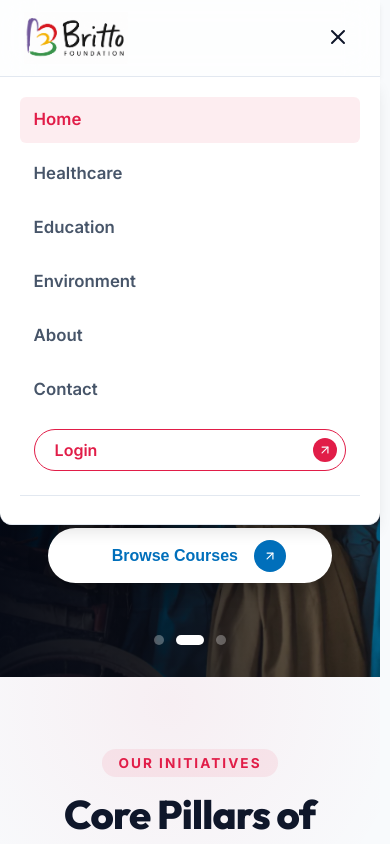
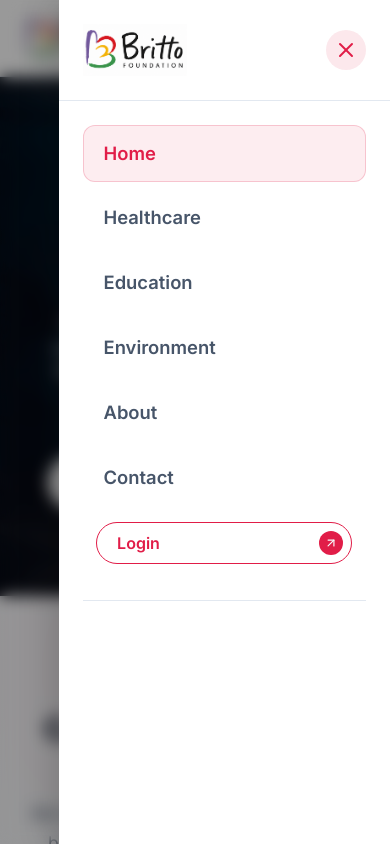
Before and after one commit to devBinud/brittofoundation, a React (Vite) app: page / in a window 390 px wide. Both pictures are taken after a click on the button 338 px from the left and 38 px from the top of the page. Shown: the top 844 px of the page. Built offline with nearby package versions, Linux system fonts and the light colour scheme.

Commit message:
mobile responsiveness added

```diff
--- a/index.html
+++ b/index.html
@@ -5,6 +5,7 @@
     <link rel="preconnect" href="https://fonts.googleapis.com" />
     <link rel="preconnect" href="https://fonts.gstatic.com" crossorigin />
     <link href="https://fonts.googleapis.com/css2?family=Inter:wght@300;400;500;600;700&family=Outfit:wght@300;400;500;600;700;800&display=swap" rel="stylesheet" />
+    <meta name="viewport" content="width=device-width, initial-scale=1.0" />
     <meta name="description" content="Britto Foundation - A community-driven platform for blood donation matching, group leaderboard tracking, hospital demands, interactive education, and civic/ecological reporting." />
     <meta name="keywords" content="blood donation, community ngo, civic reports, leaderboard, college blood camp, hospital blood request, eco tourism, assam" />
     <title>Britto Foundation - Lifeline of the Community</title>
--- a/src/components/Navbar/Navbar.css
+++ b/src/components/Navbar/Navbar.css
@@ -1,5 +1,5 @@
 .navbar {
-  position: sticky;
+  position: fixed;
   top: 0;
   left: 0;
   width: 100%;
@@ -7,8 +7,10 @@
   border-radius: 0;
   border-top: none;
   border-inline: none;
+  border-bottom: 1px solid var(--border);
+  background-color: var(--bg-secondary);
   padding: 0.75rem 0;
-  transition: background var(--transition-normal), box-shadow var(--transition-normal), backdrop-filter var(--transition-normal);
+  transition: box-shadow var(--transition-normal);
 }
 
 /* Solid opaque navbar on scroll */
@@ -210,69 +212,140 @@
   cursor: pointer;
 }
 
-/* Mobile Menu */
-.navbar-menu-mobile {
-  position: absolute;
-  top: 100%;
+/* Mobile Menu Overlay & Drawer */
+.mobile-menu-overlay {
+  position: fixed;
+  top: 0;
   left: 0;
-  width: 100%;
+  width: 100vw;
+  height: 100vh;
+  background: rgba(0, 0, 0, 0.4);
+  backdrop-filter: blur(8px);
+  -webkit-backdrop-filter: blur(8px);
+  z-index: 1050;
+  opacity: 0;
+  visibility: hidden;
+  transition: opacity 0.3s ease, visibility 0.3s ease;
+}
+
+.mobile-menu-overlay.open {
+  opacity: 1;
+  visibility: visible;
+}
+
+.mobile-menu-drawer {
+  position: fixed;
+  top: 0;
+  right: -100%;
+  width: 85%;
+  max-width: 400px;
+  height: 100vh;
+  background: var(--bg-secondary);
+  box-shadow: -10px 0 30px rgba(0, 0, 0, 0.15);
+  z-index: 1060;
   display: flex;
   flex-direction: column;
-  padding: 1.25rem;
+  transition: right 0.4s cubic-bezier(0.16, 1, 0.3, 1);
+  overflow-y: auto;
+}
+
+.mobile-menu-drawer.open {
+  right: 0;
+}
+
+.mobile-drawer-header {
+  display: flex;
+  justify-content: space-between;
+  align-items: center;
+  padding: 1.5rem;
+  border-bottom: 1px solid var(--border);
+  background: var(--bg-secondary);
+  position: sticky;
+  top: 0;
+  z-index: 10;
+}
+
+.close-drawer-btn {
+  background: rgba(var(--primary-rgb), 0.1);
+  border: none;
+  color: var(--primary);
+  width: 40px;
+  height: 40px;
+  border-radius: var(--radius-full);
+  display: flex;
+  align-items: center;
+  justify-content: center;
+  cursor: pointer;
+  transition: all var(--transition-normal);
+}
+
+.close-drawer-btn:hover {
+  background: var(--primary);
+  color: #fff;
+  transform: rotate(90deg);
+}
+
+.mobile-drawer-content {
+  display: flex;
+  flex-direction: column;
+  padding: 1.5rem;
   gap: 0.5rem;
-  border-top: 1px solid var(--border);
-  border-bottom: 1px solid var(--border);
-  border-radius: 0 0 var(--radius-md) var(--radius-md);
-  text-align: left;
-  background: var(--bg-secondary);
-  box-shadow: var(--shadow-lg);
-  z-index: 1000;
 }
 
 .nav-link-mobile {
-  font-size: 1.05rem;
+  font-size: 1.15rem;
   font-weight: 600;
   color: var(--text-secondary);
-  padding: 0.65rem 0.85rem;
-  border-radius: var(--radius-sm);
+  padding: 0.85rem 1.25rem;
+  border-radius: var(--radius-md);
   transition: all var(--transition-fast);
   display: block;
   text-decoration: none;
+  border: 1px solid transparent;
 }
 
 .nav-link-mobile:hover,
 .nav-link-mobile:focus-visible {
   color: var(--primary);
   background-color: rgba(var(--primary-rgb), 0.05);
+  border-color: rgba(var(--primary-rgb), 0.1);
   outline: none;
 }
 
 .nav-link-mobile.active {
   color: var(--primary);
   background-color: rgba(var(--primary-rgb), 0.08);
+  border-color: rgba(var(--primary-rgb), 0.2);
 }
 
 .mobile-menu-divider {
   border: 0;
   border-top: 1px solid var(--border);
-  margin: 0.5rem 0;
+  margin: 1.25rem 0;
 }
 
 .mobile-profile-section {
   display: flex;
   flex-direction: column;
+  padding: 1.25rem;
+  background: var(--bg-primary);
+  border-radius: var(--radius-lg);
+  border: 1px solid var(--border);
+  margin-top: 0.5rem;
 }
 
 .mobile-profile-info {
   display: flex;
   align-items: center;
-  gap: 0.75rem;
+  gap: 1rem;
+  margin-bottom: 0.5rem;
 }
 
 .mobile-user-name {
-  font-weight: 600;
+  font-weight: 700;
+  font-size: 1.1rem;
   color: var(--text-primary);
-  margin: 0;
+  margin: 0 0 0.25rem 0;
 }
 
 @media (max-width: 768px) {
--- a/src/components/Navbar/Navbar.jsx
+++ b/src/components/Navbar/Navbar.jsx
@@ -13,10 +13,21 @@ const Navbar = () => {
   const navigate = useNavigate();
 
   useEffect(() => {
-    const handleScroll = () => setScrolled(window.scrollY > 10);
+    const handleScroll = () => setScrolled(window.scrollY > 50);
     window.addEventListener('scroll', handleScroll, { passive: true });
     return () => window.removeEventListener('scroll', handleScroll);
   }, []);
+
+  useEffect(() => {
+    if (isOpen) {
+      document.body.style.overflow = 'hidden';
+    } else {
+      document.body.style.overflow = '';
+    }
+    return () => {
+      document.body.style.overflow = '';
+    };
+  }, [isOpen]);
 
   const handleLogout = () => {
     logout();
@@ -43,7 +54,7 @@ const Navbar = () => {
   };
 
   return (
-    <nav className={`glass-panel navbar${scrolled ? ' navbar-scrolled' : ''}`}>
+    <nav className={`navbar${scrolled ? ' navbar-scrolled' : ''}`}>
       <div className="container navbar-container">
         <Link to="/" className="navbar-logo" onClick={() => setIsOpen(false)}>
           <img src="/logo.png" alt="Britto Foundation" className="navbar-logo-img" />
@@ -103,14 +114,25 @@ const Navbar = () => {
         </div>
 
         {/* Mobile Toggle */}
-        <button className="navbar-toggle" onClick={() => setIsOpen(!isOpen)}>
-          {isOpen ? <X size={24} /> : <Menu size={24} />}
+        <button className="navbar-toggle" onClick={() => setIsOpen(true)}>
+          <Menu size={24} />
         </button>
       </div>
 
-      {/* Mobile Menu */}
-      {isOpen && (
-        <div className="navbar-menu-mobile animate-fade-in">
+      {/* Mobile Menu Overlay & Drawer */}
+      <div className={`mobile-menu-overlay ${isOpen ? 'open' : ''}`} onClick={() => setIsOpen(false)}></div>
+
+      <div className={`mobile-menu-drawer ${isOpen ? 'open' : ''}`}>
+        <div className="mobile-drawer-header">
+          <Link to="/" className="navbar-logo" onClick={() => setIsOpen(false)}>
+            <img src="/logo.png" alt="Britto Foundation" className="navbar-logo-img" />
+          </Link>
+          <button className="close-drawer-btn" onClick={() => setIsOpen(false)}>
+            <X size={24} />
+          </button>
+        </div>
+
+        <div className="mobile-drawer-content">
           <NavLink to="/" className="nav-link-mobile" onClick={() => setIsOpen(false)}>Home</NavLink>
           <NavLink to="/healthcare" className="nav-link-mobile" onClick={() => setIsOpen(false)}>Healthcare</NavLink>
           <NavLink to="/education" className="nav-link-mobile" onClick={() => setIsOpen(false)}>Education</NavLink>
@@ -147,7 +169,7 @@ const Navbar = () => {
                   setIsOpen(false);
                   navigate(getDashboardPath());
                 }}
-                className="w-full justify-center mt-3"
+                className="w-full justify-center mt-4"
               >
                 <LayoutDashboard size={16} /> Dashboard
               </Button>
@@ -158,14 +180,14 @@ const Navbar = () => {
                   setIsOpen(false);
                   handleLogout();
                 }}
-                className="w-full justify-center mt-2"
+                className="w-full justify-center mt-3"
               >
                 <LogOut size={16} /> Sign Out
               </Button>
             </div>
           )}
         </div>
-      )}
+      </div>
     </nav>
   );
 };
--- /dev/null
+++ b/src/components/ScrollToTop/ScrollToTop.jsx
@@ -0,0 +1,14 @@
+import { useEffect } from 'react';
+import { useLocation } from 'react-router-dom';
+
+const ScrollToTop = () => {
+  const { pathname } = useLocation();
+
+  useEffect(() => {
+    window.scrollTo(0, 0);
+  }, [pathname]);
+
+  return null;
+};
+
+export default ScrollToTop;
--- a/src/index.css
+++ b/src/index.css
@@ -130,7 +130,7 @@ body {
   color: var(--text-secondary);
   line-height: 1.5;
   transition: background-color var(--transition-normal), color var(--transition-normal);
-  overflow-x: hidden;
+  overflow-x: clip;
   -webkit-font-smoothing: antialiased;
 }
 
--- a/src/layouts/PublicLayout/PublicLayout.css
+++ b/src/layouts/PublicLayout/PublicLayout.css
@@ -7,4 +7,5 @@
 .public-content {
   flex: 1 0 auto;
   width: 100%;
+  padding-top: 76px; /* Offset for fixed navbar */
 }
--- a/src/pages/Contact/Contact.css
+++ b/src/pages/Contact/Contact.css
@@ -27,14 +27,18 @@
 }
 
 .contact-hero-blob-1 {
-  width: 500px; height: 500px;
-  top: -150px; right: -80px;
+  width: 500px;
+  height: 500px;
+  top: -150px;
+  right: -80px;
   background: radial-gradient(circle, rgba(var(--primary-rgb), 0.07) 0%, transparent 70%);
 }
 
 .contact-hero-blob-2 {
-  width: 400px; height: 400px;
-  bottom: -80px; left: -80px;
+  width: 400px;
+  height: 400px;
+  bottom: -80px;
+  left: -80px;
   background: radial-gradient(circle, rgba(var(--secondary-rgb), 0.05) 0%, transparent 70%);
 }
 
@@ -64,7 +68,7 @@
 
 .contact-hero-title {
   font-family: var(--font-heading);
-  font-size: clamp(2.8rem, 6vw, 4.5rem);
+  font-size: clamp(2.2rem, 5vw, 3.25rem);
   font-weight: 900;
   letter-spacing: -0.03em;
   line-height: 1.05;
@@ -139,7 +143,9 @@
   box-shadow: var(--shadow-md);
 }
 
-.contact-info-card:hover::before { opacity: 1; }
+.contact-info-card:hover::before {
+  opacity: 1;
+}
 
 /* Icon circles */
 .contact-info-card-icon {
@@ -157,13 +163,32 @@
   transform: scale(1.08);
 }
 
-.contact-icon-map  { color: var(--primary);   background: rgba(var(--primary-rgb), 0.1); }
-.contact-icon-phone{ color: var(--success);   background: rgba(var(--success-rgb), 0.1); }
-.contact-icon-mail { color: var(--secondary); background: rgba(var(--secondary-rgb), 0.1); }
+.contact-icon-map {
+  color: var(--primary);
+  background: rgba(var(--primary-rgb), 0.1);
+}
 
-.contact-info-card:hover.contact-info-card:nth-child(1) { border-color: rgba(var(--primary-rgb), 0.25); }
-.contact-info-card:hover.contact-info-card:nth-child(2) { border-color: rgba(var(--success-rgb), 0.25); }
-.contact-info-card:hover.contact-info-card:nth-child(3) { border-color: rgba(var(--secondary-rgb), 0.25); }
+.contact-icon-phone {
+  color: var(--success);
+  background: rgba(var(--success-rgb), 0.1);
+}
+
+.contact-icon-mail {
+  color: var(--secondary);
+  background: rgba(var(--secondary-rgb), 0.1);
+}
+
+.contact-info-card:hover.contact-info-card:nth-child(1) {
+  border-color: rgba(var(--primary-rgb), 0.25);
+}
+
+.contact-info-card:hover.contact-info-card:nth-child(2) {
+  border-color: rgba(var(--success-rgb), 0.25);
+}
+
+.contact-info-card:hover.contact-info-card:nth-child(3) {
+  border-color: rgba(var(--secondary-rgb), 0.25);
+}
 
 .contact-info-card-body {
   display: flex;
@@ -190,7 +215,9 @@
   gap: 0.35rem;
 }
 
-.contact-flag { font-size: 1rem; }
+.contact-flag {
+  font-size: 1rem;
+}
 
 .contact-info-card-sub {
   font-size: 0.78rem;
@@ -272,8 +299,16 @@
   letter-spacing: 0.01em;
 }
 
-.cf-required { color: var(--primary); margin-left: 2px; }
-.cf-optional { color: var(--text-muted); font-weight: 400; font-size: 0.78rem; }
+.cf-required {
+  color: var(--primary);
+  margin-left: 2px;
+}
+
+.cf-optional {
+  color: var(--text-muted);
+  font-weight: 400;
+  font-size: 0.78rem;
+}
 
 .cf-input,
 .cf-textarea {
@@ -292,7 +327,9 @@
 }
 
 .cf-input::placeholder,
-.cf-textarea::placeholder { color: var(--text-muted); }
+.cf-textarea::placeholder {
+  color: var(--text-muted);
+}
 
 .cf-input:focus,
 .cf-textarea:focus {
@@ -333,7 +370,9 @@
   box-shadow: 0 0 0 3px rgba(var(--primary-rgb), 0.08);
 }
 
-.cf-phone-wrap.cf-error { border-color: var(--danger) !important; }
+.cf-phone-wrap.cf-error {
+  border-color: var(--danger) !important;
+}
 
 .cf-phone-prefix {
   display: flex;
@@ -360,7 +399,9 @@
   outline: none;
 }
 
-.cf-phone-input::placeholder { color: var(--text-muted); }
+.cf-phone-input::placeholder {
+  color: var(--text-muted);
+}
 
 /* Submit button */
 .cf-submit-btn {
@@ -402,7 +443,7 @@
 .cf-spinner {
   width: 18px;
   height: 18px;
-  border: 2px solid rgba(255,255,255,0.4);
+  border: 2px solid rgba(255, 255, 255, 0.4);
   border-top-color: #fff;
   border-radius: 50%;
   animation: cf-spin 0.7s linear infinite;
@@ -410,7 +451,9 @@
 }
 
 @keyframes cf-spin {
-  to { transform: rotate(360deg); }
+  to {
+    transform: rotate(360deg);
+  }
 }
 
 /* ─── SUCCESS STATE ──────────────────────── */
@@ -475,12 +518,26 @@
     grid-template-columns: 1fr;
     gap: 2.5rem;
   }
-  .contact-left { position: static; }
-  .contact-info-cards { flex-direction: column; }
+
+  .contact-left {
+    position: static;
+  }
+
+  .contact-info-cards {
+    flex-direction: column;
+  }
 }
 
 @media (max-width: 640px) {
-  .cf-row { grid-template-columns: 1fr; }
-  .contact-right { padding: 2rem 1.5rem; }
-  .contact-hero-title { font-size: 2.4rem; }
+  .cf-row {
+    grid-template-columns: 1fr;
+  }
+
+  .contact-right {
+    padding: 2rem 1.5rem;
+  }
+
+  .contact-hero-title {
+    font-size: 1.85rem;
+  }
 }
--- a/src/pages/Home/Home.css
+++ b/src/pages/Home/Home.css
@@ -34,7 +34,9 @@
 /* Hero Section - Image Slider */
 .hero-section {
   position: relative;
-  height: 720px;
+  height: calc(100vh - 76px);
+  min-height: 540px;
+  max-height: 600px;
   overflow: hidden;
   background-color: #030712;
   width: 100%;
@@ -67,12 +69,10 @@
   left: 0;
   width: 100%;
   height: 100%;
-  background: linear-gradient(
-    90deg,
-    rgba(3, 7, 18, 0.95) 0%,
-    rgba(3, 7, 18, 0.8) 40%,
-    rgba(3, 7, 18, 0.4) 100%
-  );
+  background: linear-gradient(90deg,
+      rgba(3, 7, 18, 0.95) 0%,
+      rgba(3, 7, 18, 0.8) 40%,
+      rgba(3, 7, 18, 0.4) 100%);
   z-index: 2;
 }
 
@@ -129,7 +129,7 @@
 }
 
 .hero-slide-content .hero-title {
-  font-size: 4rem;
+  font-size: 3.25rem;
   font-weight: 900;
   letter-spacing: -0.03em;
   line-height: 1.15;
@@ -140,9 +140,9 @@
 }
 
 .hero-slide-content .hero-subtitle {
-  font-size: 1.2rem;
+  font-size: 1.1rem;
   color: rgba(241, 245, 249, 0.9);
-  line-height: 1.7;
+  line-height: 1.6;
   margin: 0;
   max-width: 660px;
   font-weight: 450;
@@ -162,6 +162,7 @@
     opacity: 0;
     transform: translateY(30px);
   }
+
   to {
     opacity: 1;
     transform: translateY(0);
@@ -173,28 +174,26 @@
   position: absolute;
   top: 50%;
   transform: translateY(-50%);
-  background: rgba(255, 255, 255, 0.03);
-  border: 1px solid rgba(255, 255, 255, 0.1);
-  color: rgba(255, 255, 255, 0.8);
-  width: 56px;
-  height: 56px;
-  border-radius: 50%;
+  background: transparent;
+  border: none;
+  color: rgba(255, 255, 255, 0.4);
+  /* Gray normally */
+  width: 48px;
+  height: 48px;
   display: flex;
   align-items: center;
   justify-content: center;
   cursor: pointer;
   z-index: 5;
-  transition: all var(--transition-normal);
-  backdrop-filter: blur(12px);
-  -webkit-backdrop-filter: blur(12px);
+  transition: color var(--transition-normal);
 }
 
 .slider-control-btn:hover {
-  background: rgba(255, 255, 255, 0.12);
+  background: transparent;
   color: #ffffff;
-  border-color: rgba(255, 255, 255, 0.35);
-  transform: translateY(-50%) scale(1.08);
-  box-shadow: 0 8px 24px rgba(0, 0, 0, 0.3);
+  /* White on hover */
+  transform: translateY(-50%);
+  /* No scaling */
 }
 
 .prev-btn {
@@ -280,14 +279,17 @@
   background-color: rgba(225, 29, 72, 0.1);
   color: var(--primary);
 }
+
 .stat-card:nth-child(2) .stat-icon-wrapper {
   background-color: rgba(0, 111, 187, 0.1);
   color: var(--secondary);
 }
+
 .stat-card:nth-child(3) .stat-icon-wrapper {
   background-color: rgba(217, 119, 6, 0.1);
   color: var(--accent);
 }
+
 .stat-card:nth-child(4) .stat-icon-wrapper {
   background-color: rgba(0, 112, 60, 0.1);
   color: var(--success);
@@ -341,7 +343,7 @@
 }
 
 .section-title {
-  font-size: 2.5rem;
+  font-size: 2rem;
   font-weight: 850;
   margin: 0;
   letter-spacing: -0.02em;
@@ -424,14 +426,29 @@
   transform: translateX(4px);
 }
 
-.blood-link { color: #e11d48; }
-.role-card:hover .blood-link { color: #be123c; }
+.blood-link {
+  color: #e11d48;
+}
 
-.education-link { color: #2563eb; }
-.role-card:hover .education-link { color: #1d4ed8; }
+.role-card:hover .blood-link {
+  color: #be123c;
+}
 
-.env-link { color: #16a34a; }
-.role-card:hover .env-link { color: #15803d; }
+.education-link {
+  color: #2563eb;
+}
+
+.role-card:hover .education-link {
+  color: #1d4ed8;
+}
+
+.env-link {
+  color: #16a34a;
+}
+
+.role-card:hover .env-link {
+  color: #15803d;
+}
 
 /* Diagonal Ribbon Badge Styles */
 .card-ribbon {
@@ -463,9 +480,17 @@
   box-shadow: 0 2px 4px rgba(0, 0, 0, 0.08);
 }
 
-.ribbon-red { background-color: #e11d48; }
-.ribbon-blue { background-color: #2563eb; }
-.ribbon-green { background-color: #16a34a; }
+.ribbon-red {
+  background-color: #e11d48;
+}
+
+.ribbon-blue {
+  background-color: #2563eb;
+}
+
+.ribbon-green {
+  background-color: #16a34a;
+}
 
 /* Watermark Background Styles */
 .card-watermark {
@@ -488,14 +513,23 @@
 }
 
 /* Color watermarks softly to match the themed ribbon */
-.role-card:nth-child(1) .card-watermark { color: #e11d48; }
-.role-card:nth-child(2) .card-watermark { color: #2563eb; }
-.role-card:nth-child(3) .card-watermark { color: #16a34a; }
+.role-card:nth-child(1) .card-watermark {
+  color: #e11d48;
+}
+
+.role-card:nth-child(2) .card-watermark {
+  color: #2563eb;
+}
+
+.role-card:nth-child(3) .card-watermark {
+  color: #16a34a;
+}
 
 /* Dark Mode adaptation */
 .dark-mode .card-watermark {
   opacity: 0.06;
 }
+
 .dark-mode .role-card:hover .card-watermark {
   opacity: 0.09;
 }
@@ -640,9 +674,12 @@
 }
 
 @keyframes floatBadge {
-  0%, 100% {
+
+  0%,
+  100% {
     transform: translateY(0);
   }
+
   50% {
     transform: translateY(-10px);
   }
@@ -743,7 +780,7 @@
 }
 
 .cta-title {
-  font-size: 2.25rem;
+  font-size: 2rem;
   font-weight: 850;
   margin: 0;
   letter-spacing: -0.02em;
@@ -811,12 +848,10 @@
   left: -100%;
   width: 100%;
   height: 100%;
-  background: linear-gradient(
-    120deg,
-    rgba(255, 255, 255, 0) 30%,
-    rgba(255, 255, 255, 0.6) 50%,
-    rgba(255, 255, 255, 0) 70%
-  );
+  background: linear-gradient(120deg,
+      rgba(255, 255, 255, 0) 30%,
+      rgba(255, 255, 255, 0.6) 50%,
+      rgba(255, 255, 255, 0) 70%);
   transition: all 0.6s ease;
   z-index: 1;
 }
@@ -848,9 +883,11 @@
 .badge-healthcare-btn {
   color: var(--primary);
 }
+
 .badge-healthcare-btn .hero-btn-icon {
   background-color: var(--primary);
 }
+
 .badge-healthcare-btn:hover {
   box-shadow: 0 8px 24px rgba(225, 29, 72, 0.35);
   border-color: rgba(225, 29, 72, 0.5);
@@ -859,9 +896,11 @@
 .badge-education-btn {
   color: var(--secondary);
 }
+
 .badge-education-btn .hero-btn-icon {
   background-color: var(--secondary);
 }
+
 .badge-education-btn:hover {
   box-shadow: 0 8px 24px rgba(0, 111, 187, 0.35);
   border-color: rgba(0, 111, 187, 0.5);
@@ -870,9 +909,11 @@
 .badge-environment-btn {
   color: var(--success);
 }
+
 .badge-environment-btn .hero-btn-icon {
   background-color: var(--success);
 }
+
 .badge-environment-btn:hover {
   box-shadow: 0 8px 24px rgba(0, 112, 60, 0.35);
   border-color: rgba(0, 112, 60, 0.5);
@@ -883,17 +924,21 @@
   .hero-slide-content .hero-title {
     font-size: 3.5rem;
   }
+
   .features-grid {
     grid-template-columns: repeat(2, 1fr);
     gap: 1.5rem;
   }
+
   .stats-grid {
     grid-template-columns: repeat(2, 1fr);
     gap: 1.25rem;
   }
+
   .stats-section {
     margin-top: -3rem;
   }
+
   .what-we-do-grid {
     gap: 3rem;
   }
@@ -903,25 +948,31 @@
   .hero-section {
     height: 660px;
   }
+
   .hero-slide-content .hero-title {
     font-size: 3rem;
   }
+
   .what-we-do-grid {
     grid-template-columns: 1fr;
     gap: 4rem;
   }
+
   .what-we-do-image {
     height: 340px;
   }
+
   .cta-container {
-    padding: 3rem;
+    padding: 2rem;
     flex-direction: column;
     text-align: center;
     gap: 2rem;
   }
+
   .cta-content {
     max-width: 100%;
   }
+
   .cta-actions {
     width: 100%;
     display: flex;
@@ -931,47 +982,79 @@
 
 @media (max-width: 768px) {
   .hero-section {
-    height: 600px;
+    height: auto;
+    min-height: 520px !important;
+    padding-top: 2rem;
+    padding-bottom: 3rem;
   }
+
   .hero-slide-content {
-    margin-top: 0;
+    margin-top: -1.75rem; /* Shift content upwards slightly to make room for dots */
+    align-items: center;
+    text-align: center;
   }
+
+  .hero-slide-content .hero-badge {
+    margin-bottom: 1rem;
+    font-size: 0.65rem;
+    padding: 0.4rem 1rem;
+  }
+
   .hero-slide-content .hero-title {
-    font-size: 2.25rem;
+    font-size: 1.85rem;
+    line-height: 1.25;
   }
+
   .hero-slide-content .hero-subtitle {
-    font-size: 1.05rem;
+    font-size: 1rem;
+    line-height: 1.5;
+    margin-top: 0.5rem;
   }
+
+  .slider-dots {
+    bottom: 1.25rem; /* Position dots lower on mobile screens */
+  }
+
   .slider-control-btn {
-    display: none; /* Hide arrows on touch screens */
+    display: none;
+    /* Hide arrows on touch screens */
   }
+
   .stats-grid {
     grid-template-columns: 1fr;
     gap: 1rem;
   }
+
   .stats-section {
     margin-top: -2rem;
     padding: 0 1rem;
   }
+
   .features-grid {
     grid-template-columns: 1fr;
     gap: 1.25rem;
   }
+
   .what-we-do-checklist {
     grid-template-columns: 1fr;
   }
+
   .floating-badge.badge-top {
     right: 0rem;
     top: -1rem;
   }
+
   .floating-badge.badge-bottom {
     left: 0rem;
     bottom: -1rem;
   }
+
   .hero-slide-content .hero-actions {
     flex-direction: column;
     width: 100%;
+    gap: 0.85rem;
   }
+
   .hero-slide-content .hero-actions button {
     width: 100%;
     justify-content: center;
--- a/src/routes/Routes.jsx
+++ b/src/routes/Routes.jsx
@@ -58,9 +58,12 @@ const DashboardHomeRedirect = () => {
   }
 };
 
+import ScrollToTop from '../components/ScrollToTop/ScrollToTop';
+
 const AppRoutes = () => {
   return (
     <BrowserRouter>
+      <ScrollToTop />
       <Routes>
         {/* Public Visitor Routes */}
         <Route path="/" element={<PublicLayout />}>
```
Also changed, not shown: src/pages/About/About.css (+86 -29 lines).
